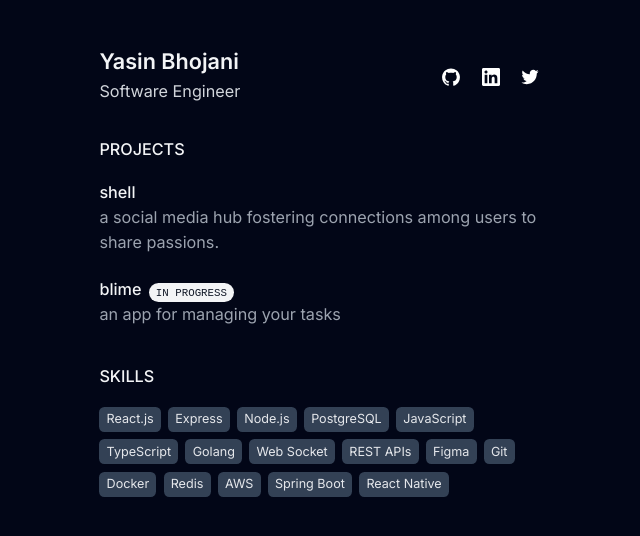
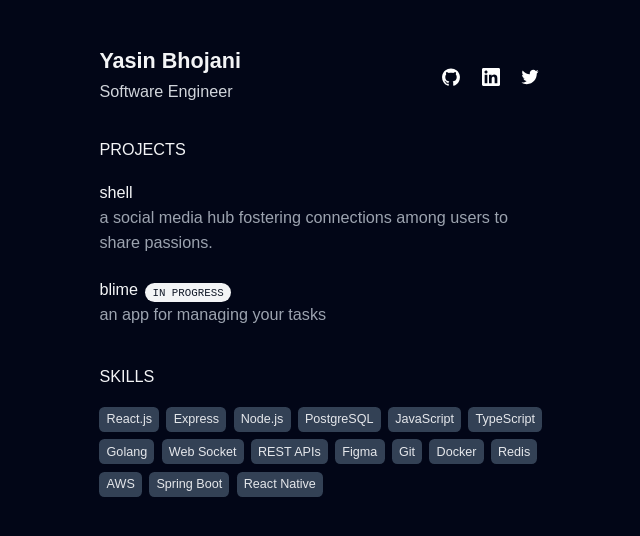
Before and after one commit to Sakinaa72/sakina, a React (Vite) app: page / in a window 1280 px wide. Shown: the top 536 px of the page, without its empty margins (317-957 px from the left). Built offline with nearby package versions, Linux system fonts and the light colour scheme.

Commit message:
changed font to Instrument Sans

```diff
--- a/index.html
+++ b/index.html
@@ -10,6 +10,10 @@
     <link rel="preconnect" href="https://fonts.gstatic.com" crossorigin />
     <link
       href="https://fonts.googleapis.com/css2?family=Inter:wght@100;200;300;400;500;600;700;800;900&display=swap"
+      rel="stylesheet"
+    />
+    <link
+      href="https://fonts.googleapis.com/css2?family=Instrument+Sans:ital,wght@0,400..700;1,400..700&display=swap"
       rel="stylesheet"
     />
 
--- a/src/index.css
+++ b/src/index.css
@@ -5,7 +5,7 @@
 :root {
   --primary: #2563eb;
 
-  font-family: "Inter", sans-serif;
+  font-family: "Instrument Sans, Inter", sans-serif;
   line-height: 1.5;
   font-weight: 400;
   font-size: 0.9rem;
--- a/tailwind.config.js
+++ b/tailwind.config.js
@@ -4,7 +4,7 @@
   theme: {
     extend: {},
     fontFamily: {
-      sans: ["Inter", "SF Pro Display"],
+      sans: ["Instrument Sans, Inter", "SF Pro Display"],
       mono: ["Roboto Mono", "SF Mono", "Hack", "monospace"],
     },
   },
```
